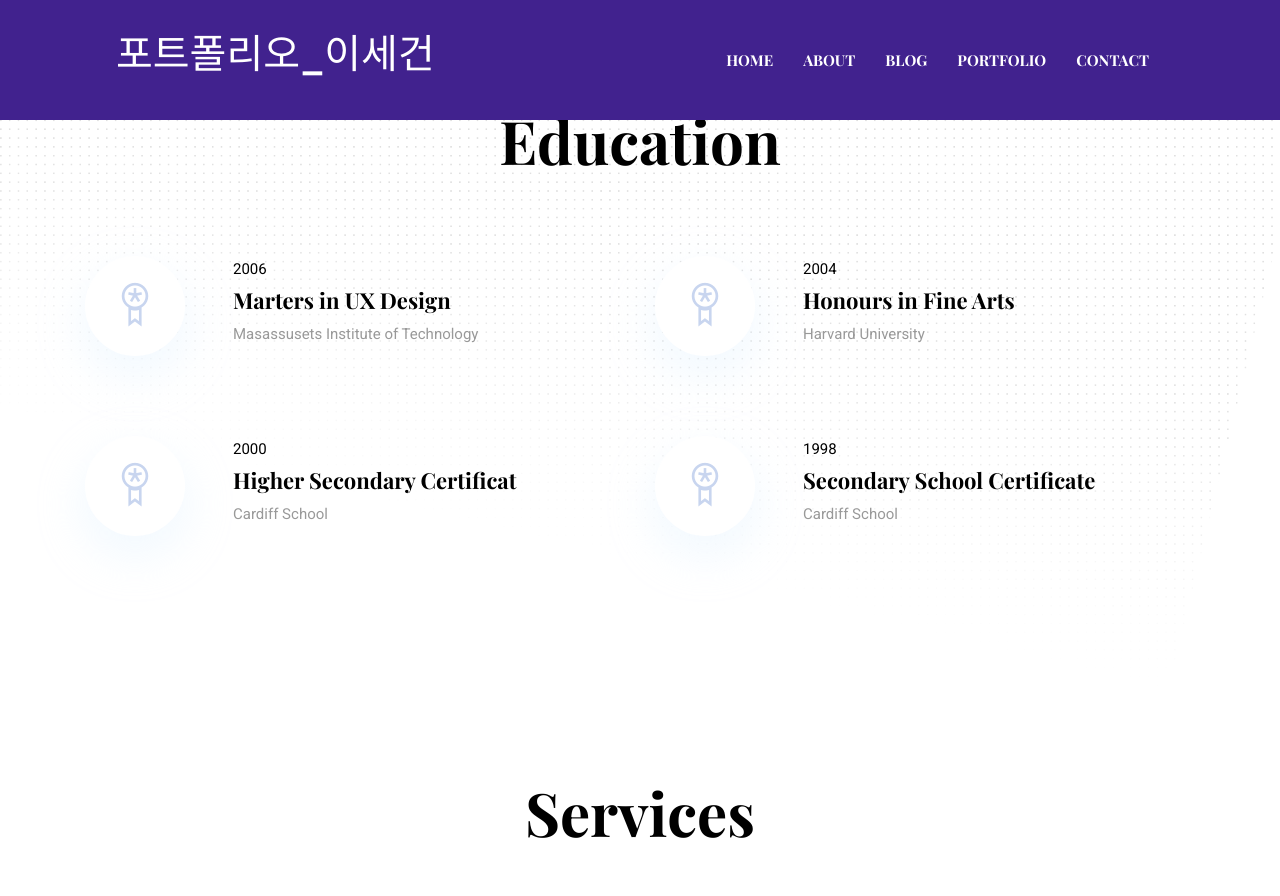
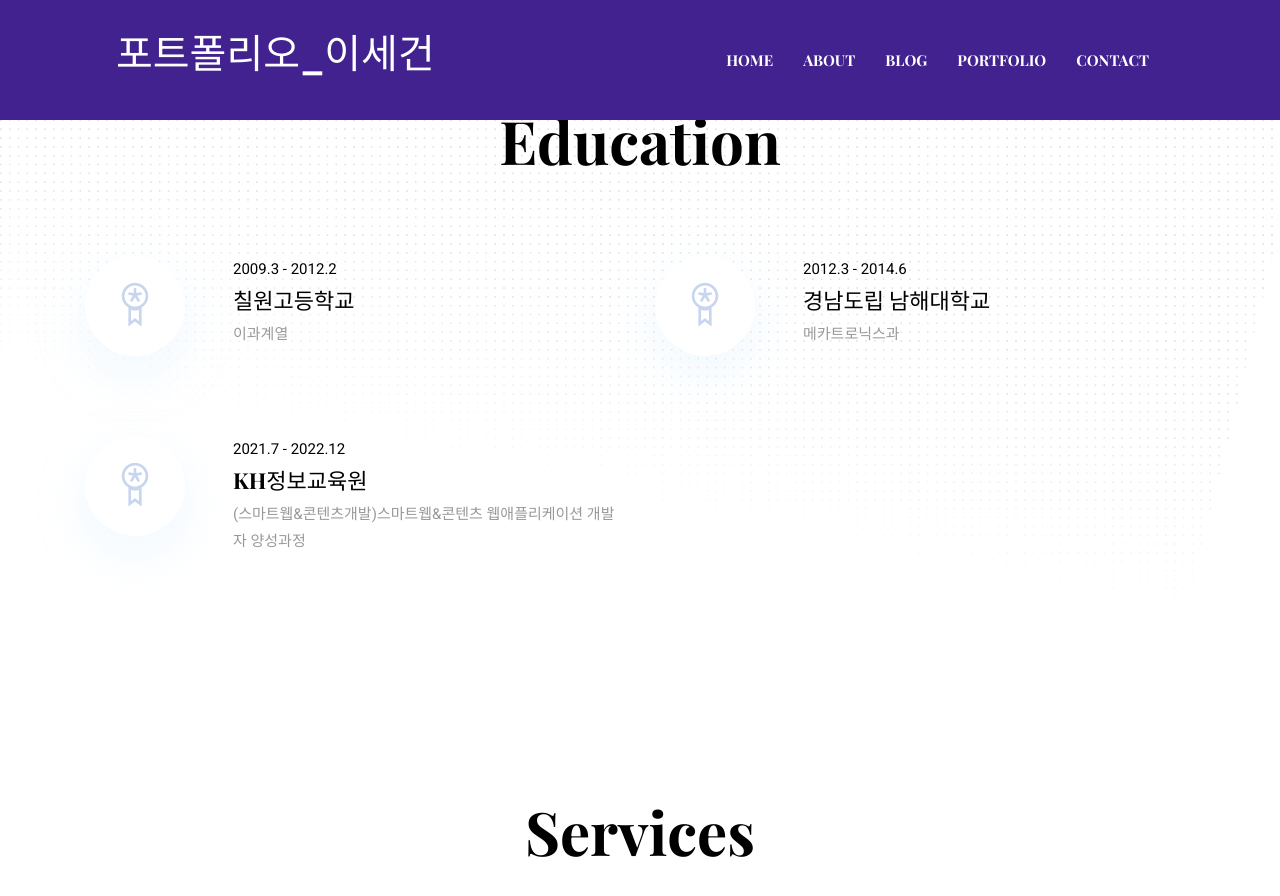
Before and after one commit to dltprjs1/dltprjs1.github.io, a Jekyll site: the page built from index.html, in a window 1280 px wide and 900 px high, scrolled down 2463 px. Shown: the top 896 px of the window. Built offline with Jekyll 4.4.1, drawn with Linux system fonts in a browser that asks for light colours; some of the changed text lies outside the part shown.

Commit message:
[STYLE] 학력및 활동

```diff
--- a/_data/settings.yml
+++ b/_data/settings.yml
@@ -36,7 +36,7 @@ disqus-identifier: # Add your shortname for Disqus Comment. For example mr-brown
 # Hero Section
 
 hero:
-  hero-title: 안녕하십니까! <br> 신입 개발자 <br> 이세건입니다.
+  hero-title: 맡은 직무에 책임감을 가지고<br> 충실히 임하는 개발자 <br> 이세건입니다.
 
 social:
   - { icon: "ti-facebook", link: "#" }
@@ -47,7 +47,7 @@ social:
 # About (Section and Page)
 
 # About Section
-blurb: 어려운 난관에 맞닥뜨려도 해결할 때 까지 놓지않는 신입 개발자 이세건입니다. <br> 끊임없이 노력하는 개발자가 되겠습니다.<br> 어느 곳에 가더라도 함께하는 개발자가 되겠습니다.
+blurb: 어려운 난관에 맞닥뜨려도 해결할 때까지 놓지 않는 신입 개발자 이세건입니다. <br> 끊임없이 노력하는 개발자가 되겠습니다.<br> 어느 곳에 가더라도 함께하는 개발자가 되겠습니다.
 
 blurb-btn-link: "/about"
 blurb-btn-name: know more
@@ -68,19 +68,6 @@ work-process:
     icon: "assets/images/experience/icon-3.png"
     content: "생산 기계 설비 수리 금형 교환 <br> 2017.12 - 2019.12"
 
-# My Team Section
-team:
-  - title: "Jack Schenziwe"
-    image: "assets/images/team/member-1.png"
-    designation: "Project Manager"
-
-  - title: "Julias Carlie"
-    image: "assets/images/team/member-2.png"
-    designation: "Web Developer"
-
-  - title: "John Doe"
-    image: "assets/images/team/member-3.png"
-    designation: "Designer"
 
 #-------------------------------
 # Skills Section
@@ -125,24 +112,19 @@ experience:
 education-title: Education
 education:
   - {
-      name: Marters in UX Design,
-      date: "2006",
-      organization: "Masassusets Institute of Technology",
+      name: 칠원고등학교,
+      date: "2009.3 - 2012.2",
+      organization: "이과계열",
     }
   - {
-      name: Honours in Fine Arts,
-      date: "2004",
-      organization: "Harvard University",
+      name: 경남도립 남해대학교,
+      date: "2012.3 - 2014.6",
+      organization: "메카트로닉스과",
     }
   - {
-      name: Higher Secondary Certificat,
-      date: "2000",
-      organization: "Cardiff School",
-    }
-  - {
-      name: Secondary School Certificate,
-      date: "1998",
-      organization: "Cardiff School",
+      name: KH정보교육원,
+      date: "2021.7 - 2022.12",
+      organization: "(스마트웹&콘텐츠개발)스마트웹&콘텐츠 웹애플리케이션 개발자 양성과정",
     }
 
 #-------------------------------
@@ -265,40 +247,6 @@ testimonial-items:
     content: "Lorem ipsum dolor sit amet, consectetur adipisicing elit, sed do eiusmod tempor incididunt ut labore et dolore magna aliqua. Ut enim ad minim veniam, <strong>quis nostrud exercitation ullamco laboris nisi ut aliquip ex ea commodo consequat.</strong> Duis aute irure dolor in reprehenderit in voluptate velit esse cillum dolore eu fugiat nulla pariatur."
 
 #-------------------------------
-# Client Slider Section
-
-client-slider-items:
-  - logo: "assets/images/clients-logo/client-logo-1.png"
-    url: "#"
-
-  - logo: "assets/images/clients-logo/client-logo-2.png"
-    url: "#"
-
-  - logo: "assets/images/clients-logo/client-logo-3.png"
-    url: "#"
-
-  - logo: "assets/images/clients-logo/client-logo-4.png"
-    url: "#"
-
-  - logo: "assets/images/clients-logo/client-logo-5.png"
-    url: "#"
-
-  - logo: "assets/images/clients-logo/client-logo-1.png"
-    url: "#"
-
-  - logo: "assets/images/clients-logo/client-logo-2.png"
-    url: "#"
-
-  - logo: "assets/images/clients-logo/client-logo-3.png"
-    url: "#"
-
-  - logo: "assets/images/clients-logo/client-logo-4.png"
-    url: "#"
-
-  - logo: "assets/images/clients-logo/client-logo-5.png"
-    url: "#"
-
-#-------------------------------
 # Contact Section
 
 contact-title: Contact Info
--- a/_includes/client-section.html
+++ /dev/null
@@ -1,7 +0,0 @@
-<!-- client logo slider -->
-<section class="section pb-0">
-  <div class="container">
-    {% include client-slider.html %}
-  </div>
-</section>
-<!-- /client logo slider -->
--- a/_includes/client-slider.html
+++ /dev/null
@@ -1,7 +0,0 @@
-{% if site.data.settings.client-slider-items %}
-<div class="client-logo-slider d-flex align-items-center">
-  {% for slider-item in site.data.settings.client-slider-items %}
-  <a href="{{ slider-item.url }}" class="text-center d-block outline-0 p-4"><img class="d-unset img-fluid" src="{{ site.baseurl }}/{{ slider-item.logo }}" alt="client-logo"></a>
-  {% endfor %}
-</div>
-{% endif %}
```
